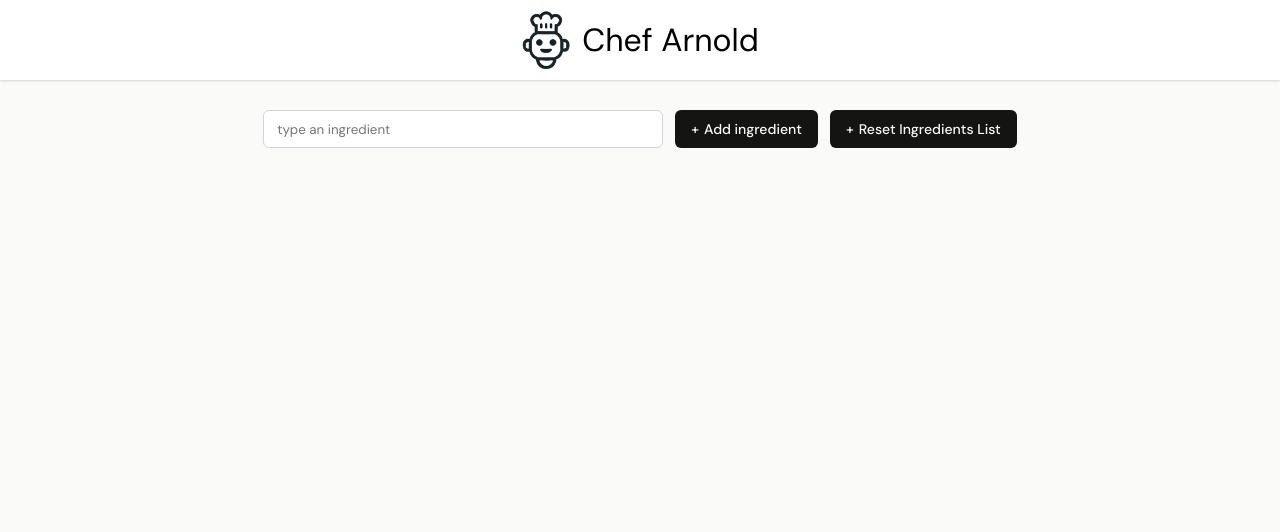
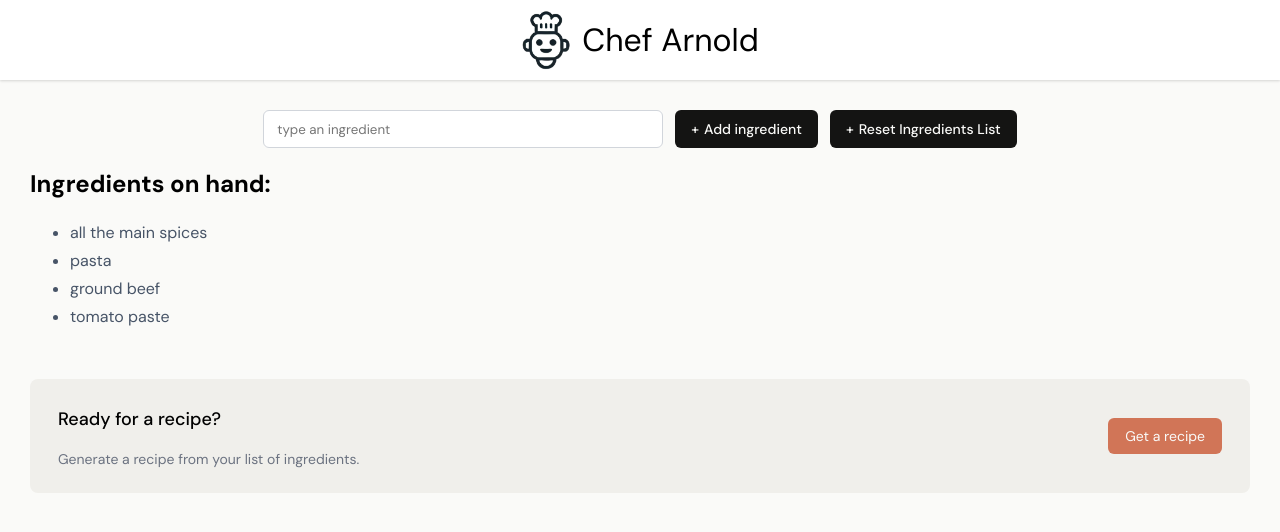
Before and after one commit to ArnoldMidalla/Chef_Arnold, a React (Vite) app: page / in a window 1280 px wide. Shown: the top 532 px of the page. Built offline with nearby package versions, Linux system fonts and the light colour scheme.

Commit message:
Scroll into view

```diff
--- a/Main.jsx
+++ b/Main.jsx
@@ -5,15 +5,23 @@ import { getRecipeFromGemini } from "./ai.js";
 import { h2 } from "framer-motion/client";
 
 export default function Main() {
-  // const [ingredients, setIngredients] = React.useState([
-  //   "all the main spices",
-  //   "pasta",
-  //   "ground beef",
-  //   "tomato paste",
-  // ]);
+  const [ingredients, setIngredients] = React.useState([
+    "all the main spices",
+    "pasta",
+    "ground beef",
+    "tomato paste",
+  ]);
 
-  const [ingredients, setIngredients] = React.useState([]);
+  // const [ingredients, setIngredients] = React.useState([]);
   const [recipe, setRecipe] = React.useState(false);
+
+  const recipeSection = React.useRef(null);
+
+  React.useEffect(() => {
+    if (recipe !== "" && recipeSection.current !== null) {
+      recipeSection.current.scrollIntoView();
+    }
+  }, [recipe]);
 
   async function getRecipe() {
     const recipeMarkdown = await getRecipeFromGemini(ingredients);
@@ -48,6 +56,7 @@ export default function Main() {
 
       {ingredients.length > 0 ? (
         <IngredientsList
+          ref={recipeSection}
           ingredientsListItems={ingredientsListItems}
           getRecipe={getRecipe}
           ingredients={ingredients}
--- a/components/IngredientsList.jsx
+++ b/components/IngredientsList.jsx
@@ -2,6 +2,7 @@ export default function IngredientsList({
   ingredientsListItems,
   getRecipe,
   ingredients,
+  ref
 }) {
   return (
     <section>
@@ -11,7 +12,7 @@ export default function IngredientsList({
       </ul>
       {ingredients.length > 3 ? (
         <div className="get-recipe-container">
-          <div>
+          <div ref={ref}>
             <h3>Ready for a recipe?</h3>
             <p>Generate a recipe from your list of ingredients.</p>
           </div>
```
